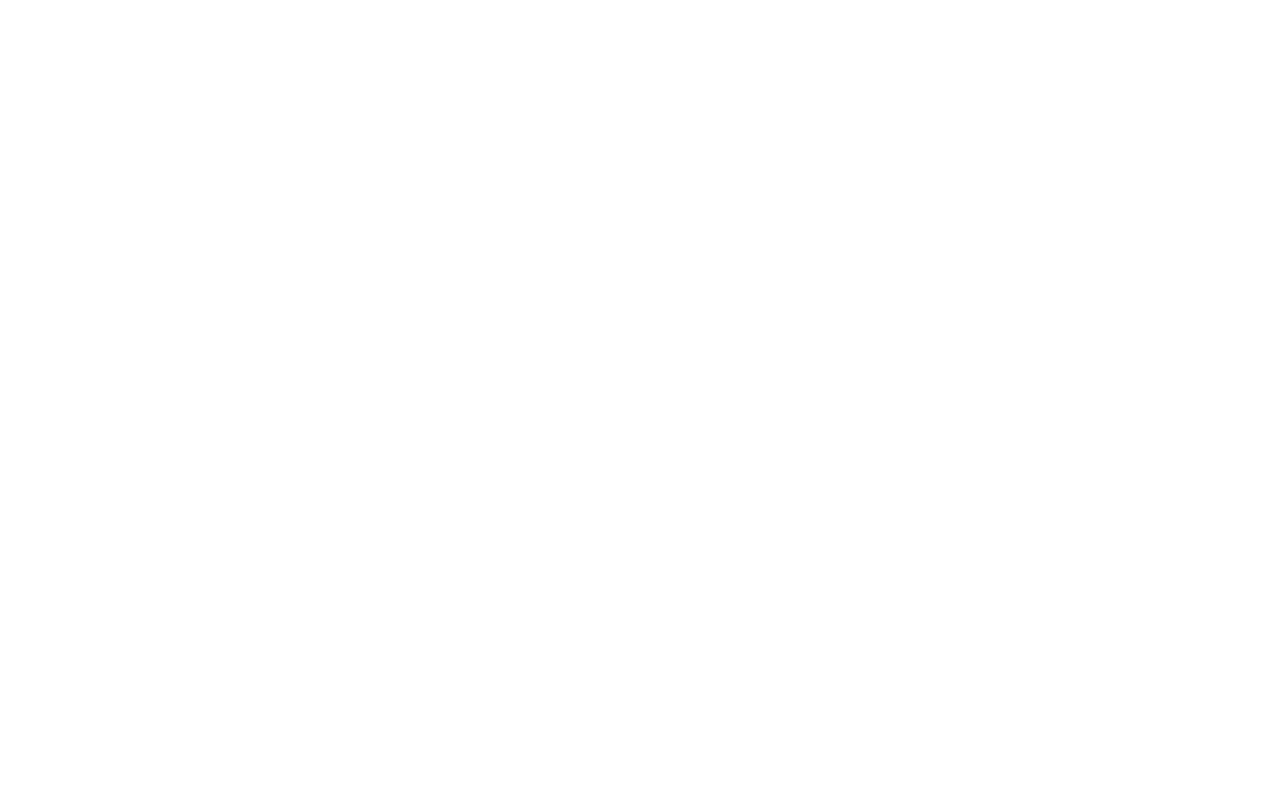
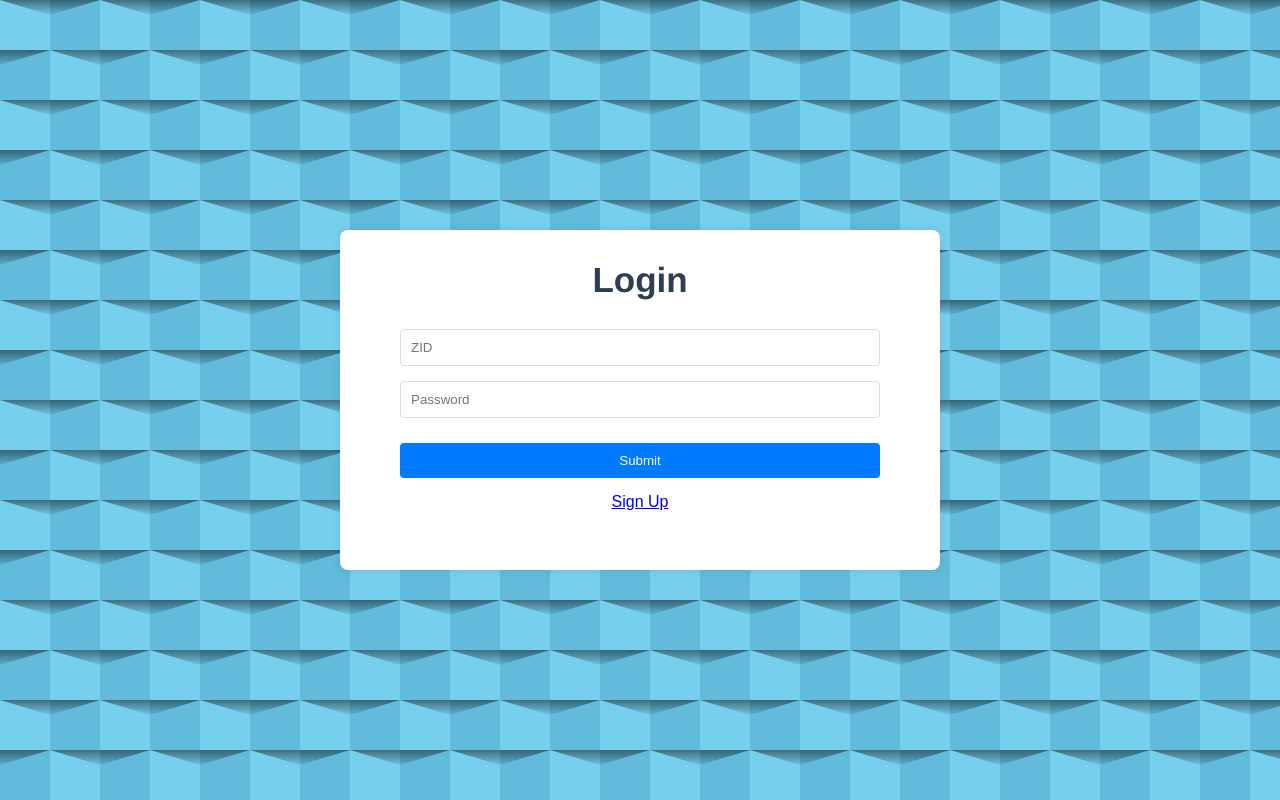
Before and after one commit to fairymavisv/2024-UNSW-HandBook, a Vue app in the folder frontend/: page / in a window 1280 px wide. Before the commit this address had no page. Built offline with nearby package versions, Linux system fonts and the light colour scheme.

Commit message:
add create user profile(program and major)

```diff
--- a/frontend/src/router/index.js
+++ b/frontend/src/router/index.js
@@ -1,6 +1,34 @@
 import { createRouter, createWebHistory } from 'vue-router'
+import HomeView from '../views/HomeView.vue'
+import LoginView from '../views/LoginView.vue';
+import RegisterView from '../views/RegisterView.vue';
 
 const routes = [
+
+  {
+    path: '/',
+    name: 'login',
+    component: LoginView
+  },
+
+  {
+    path: '/signup',
+    name: 'signup',
+    component: RegisterView
+
+  },
+
+  // {
+  //   path: '/forgot-password',
+  //   name: 'ForgotPassword',
+  //   component: ForgotPassword
+  // },
+
+  {
+    path: '/home',
+    name: 'home',
+    component: HomeView
+  },
 
   {
     path: '/courseList',
```
Also changed, not shown: 1 other file (tests, documents, lock files or other folders).
